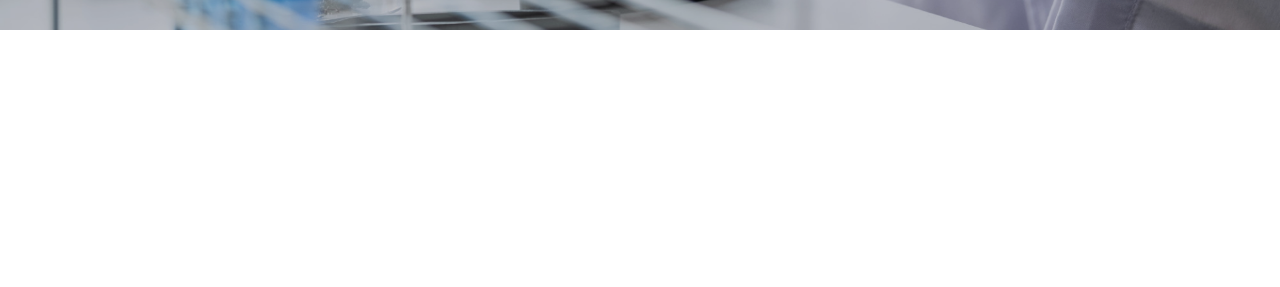
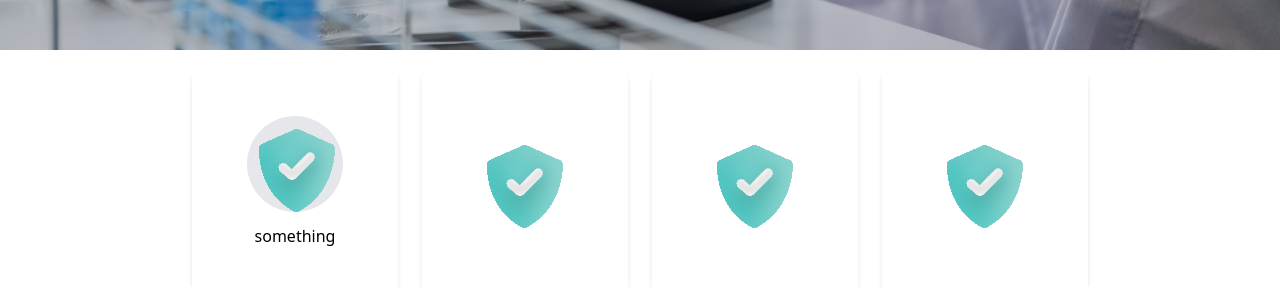
Before and after one commit to prokawsar/hyeon, a SvelteKit app: page / in a window 1280 px wide. Shown: the part 510-797 px from the top of the page. Built offline with nearby package versions, Linux system fonts and the light colour scheme.

Commit message:
features

```diff
--- /dev/null
+++ b/src/lib/components/features.svelte
@@ -0,0 +1,21 @@
+<script lang="ts">
+	import Security from '$lib/icons/security.svelte'
+</script>
+
+<div class="flex flex-row gap-6 w-full justify-center max-w-4xl">
+	<div class="shadow-md rounded-lg flex flex-col gap-3 items-center w-full justify-center h-56">
+		<div class="bg-gray-200 rounded-full h-24 w-24">
+			<Security />
+		</div>
+		<p>something</p>
+	</div>
+	<div class="shadow-md rounded-lg flex items-center w-full justify-center">
+		<Security />
+	</div>
+	<div class="shadow-md rounded-lg flex items-center w-full justify-center">
+		<Security />
+	</div>
+	<div class="shadow-md rounded-lg flex items-center w-full justify-center">
+		<Security />
+	</div>
+</div>
--- /dev/null
+++ b/src/lib/icons/security.svelte
@@ -0,0 +1,132 @@
+<svg width="100" height="100" viewBox="0 0 100 100" fill="none" xmlns="http://www.w3.org/2000/svg">
+	<g filter="url(#filter0_iiii_1_1723)">
+		<path
+			d="M47.5093 95.1789C48.7294 95.8366 50.2644 95.839 51.4901 95.1918C84.8926 77.449 87.407 42.5156 87.4198 32.5797C87.42 31.7812 87.1871 30.9998 86.7496 30.3315C86.3121 29.6631 85.689 29.1367 84.9565 28.8167L51.534 13.8552C51.0021 13.6183 50.4265 13.495 49.8441 13.4932C49.2618 13.4914 48.6855 13.6112 48.1522 13.8449L14.8374 28.5213C14.1131 28.8352 13.4944 29.3505 13.055 30.0058C12.6157 30.6612 12.3741 31.4288 12.3592 32.2175C12.1761 42.1027 14.0207 77.1295 47.5093 95.1789Z"
+			fill="url(#paint0_linear_1_1723)"
+		/>
+	</g>
+	<g filter="url(#filter1_dii_1_1723)">
+		<path
+			fill-rule="evenodd"
+			clip-rule="evenodd"
+			d="M66.2824 37.8263C68.0028 39.5352 68.0107 42.3138 66.3001 44.0325L47.9355 62.4839C46.2739 64.1534 43.5897 64.2156 41.8524 62.6249L33.3261 54.8184C31.5375 53.1808 31.4164 50.4048 33.0557 48.618C34.6949 46.8312 37.4737 46.7103 39.2623 48.3479L44.6792 53.3076L60.0699 37.844C61.7805 36.1253 64.5619 36.1174 66.2824 37.8263Z"
+			fill="white"
+		/>
+	</g>
+	<defs>
+		<filter
+			id="filter0_iiii_1_1723"
+			x="2.34875"
+			y="3.49316"
+			width="95.071"
+			height="102.182"
+			filterUnits="userSpaceOnUse"
+			color-interpolation-filters="sRGB"
+		>
+			<feFlood flood-opacity="0" result="BackgroundImageFix" />
+			<feBlend mode="normal" in="SourceGraphic" in2="BackgroundImageFix" result="shape" />
+			<feColorMatrix
+				in="SourceAlpha"
+				type="matrix"
+				values="0 0 0 0 0 0 0 0 0 0 0 0 0 0 0 0 0 0 127 0"
+				result="hardAlpha"
+			/>
+			<feOffset />
+			<feGaussianBlur stdDeviation="25" />
+			<feComposite in2="hardAlpha" operator="arithmetic" k2="-1" k3="1" />
+			<feColorMatrix type="matrix" values="0 0 0 0 0 0 0 0 0 0.575 0 0 0 0 0.527083 0 0 0 1 0" />
+			<feBlend mode="normal" in2="shape" result="effect1_innerShadow_1_1723" />
+			<feColorMatrix
+				in="SourceAlpha"
+				type="matrix"
+				values="0 0 0 0 0 0 0 0 0 0 0 0 0 0 0 0 0 0 127 0"
+				result="hardAlpha"
+			/>
+			<feOffset dx="-10" dy="10" />
+			<feGaussianBlur stdDeviation="10" />
+			<feComposite in2="hardAlpha" operator="arithmetic" k2="-1" k3="1" />
+			<feColorMatrix type="matrix" values="0 0 0 0 1 0 0 0 0 1 0 0 0 0 1 0 0 0 0.3 0" />
+			<feBlend mode="normal" in2="effect1_innerShadow_1_1723" result="effect2_innerShadow_1_1723" />
+			<feColorMatrix
+				in="SourceAlpha"
+				type="matrix"
+				values="0 0 0 0 0 0 0 0 0 0 0 0 0 0 0 0 0 0 127 0"
+				result="hardAlpha"
+			/>
+			<feOffset dx="-10" dy="-10" />
+			<feGaussianBlur stdDeviation="10" />
+			<feComposite in2="hardAlpha" operator="arithmetic" k2="-1" k3="1" />
+			<feColorMatrix type="matrix" values="0 0 0 0 1 0 0 0 0 1 0 0 0 0 1 0 0 0 0.3 0" />
+			<feBlend mode="normal" in2="effect2_innerShadow_1_1723" result="effect3_innerShadow_1_1723" />
+			<feColorMatrix
+				in="SourceAlpha"
+				type="matrix"
+				values="0 0 0 0 0 0 0 0 0 0 0 0 0 0 0 0 0 0 127 0"
+				result="hardAlpha"
+			/>
+			<feOffset dx="10" dy="-10" />
+			<feGaussianBlur stdDeviation="10" />
+			<feComposite in2="hardAlpha" operator="arithmetic" k2="-1" k3="1" />
+			<feColorMatrix
+				type="matrix"
+				values="0 0 0 0 0.231476 0 0 0 0 0.829167 0 0 0 0 0.829167 0 0 0 0.3 0"
+			/>
+			<feBlend mode="normal" in2="effect3_innerShadow_1_1723" result="effect4_innerShadow_1_1723" />
+		</filter>
+		<filter
+			id="filter1_dii_1_1723"
+			x="17.1084"
+			y="28.3315"
+			width="65.2624"
+			height="56.8141"
+			filterUnits="userSpaceOnUse"
+			color-interpolation-filters="sRGB"
+		>
+			<feFlood flood-opacity="0" result="BackgroundImageFix" />
+			<feColorMatrix
+				in="SourceAlpha"
+				type="matrix"
+				values="0 0 0 0 0 0 0 0 0 0 0 0 0 0 0 0 0 0 127 0"
+				result="hardAlpha"
+			/>
+			<feOffset dy="6.57461" />
+			<feGaussianBlur stdDeviation="7.39643" />
+			<feColorMatrix type="matrix" values="0 0 0 0 0 0 0 0 0 0 0 0 0 0 0 0 0 0 0.15 0" />
+			<feBlend mode="normal" in2="BackgroundImageFix" result="effect1_dropShadow_1_1723" />
+			<feBlend mode="normal" in="SourceGraphic" in2="effect1_dropShadow_1_1723" result="shape" />
+			<feColorMatrix
+				in="SourceAlpha"
+				type="matrix"
+				values="0 0 0 0 0 0 0 0 0 0 0 0 0 0 0 0 0 0 127 0"
+				result="hardAlpha"
+			/>
+			<feOffset dy="-8.21826" />
+			<feGaussianBlur stdDeviation="4.10913" />
+			<feComposite in2="hardAlpha" operator="arithmetic" k2="-1" k3="1" />
+			<feColorMatrix type="matrix" values="0 0 0 0 0 0 0 0 0 0 0 0 0 0 0 0 0 0 0.25 0" />
+			<feBlend mode="normal" in2="shape" result="effect2_innerShadow_1_1723" />
+			<feColorMatrix
+				in="SourceAlpha"
+				type="matrix"
+				values="0 0 0 0 0 0 0 0 0 0 0 0 0 0 0 0 0 0 127 0"
+				result="hardAlpha"
+			/>
+			<feOffset dy="-4.93096" />
+			<feGaussianBlur stdDeviation="4.93096" />
+			<feComposite in2="hardAlpha" operator="arithmetic" k2="-1" k3="1" />
+			<feColorMatrix type="matrix" values="0 0 0 0 1 0 0 0 0 1 0 0 0 0 1 0 0 0 0.85 0" />
+			<feBlend mode="normal" in2="effect2_innerShadow_1_1723" result="effect3_innerShadow_1_1723" />
+		</filter>
+		<linearGradient
+			id="paint0_linear_1_1723"
+			x1="82.3689"
+			y1="91.0485"
+			x2="11.2438"
+			y2="21.6009"
+			gradientUnits="userSpaceOnUse"
+		>
+			<stop stop-color="#66CCC6" />
+			<stop offset="1" stop-color="#C5FBFF" />
+		</linearGradient>
+	</defs>
+</svg>
--- a/src/routes/+page.svelte
+++ b/src/routes/+page.svelte
@@ -4,14 +4,16 @@
 	import Header from '$lib/components/header.svelte'
 	import Banner from '$lib/components/banner.svelte'
 	import Hero from '$lib/components/hero.svelte'
+	import Features from '$lib/components/features.svelte'
 </script>
 
 <svelte:head>
 	<title>PetSafe</title>
 </svelte:head>
 
-<div class="flex flex-col justify-center items-center w-full mx-auto">
+<div class="flex flex-col gap-5 justify-center items-center w-full mx-auto">
 	<Header />
 	<!-- <Banner /> -->
 	<Hero />
+	<Features />
 </div>
```
Also changed, not shown: static/icons/security.svg (added).
